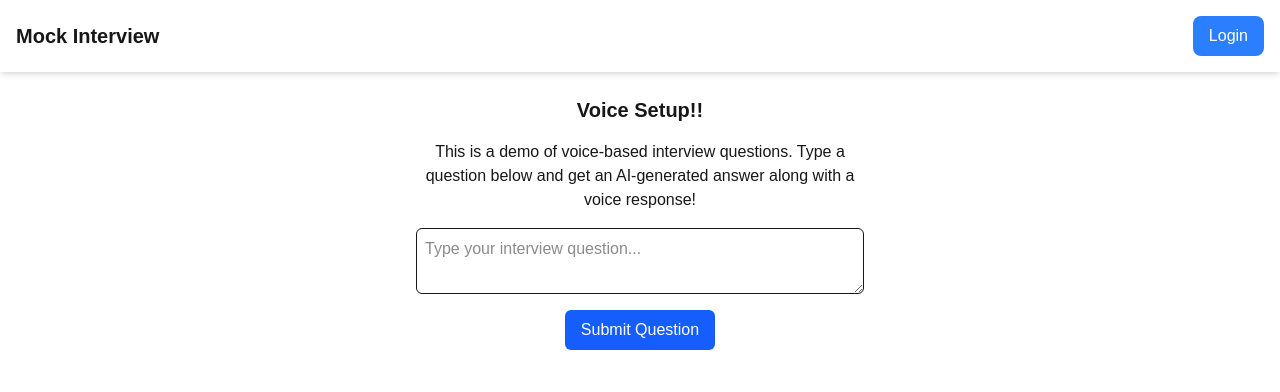
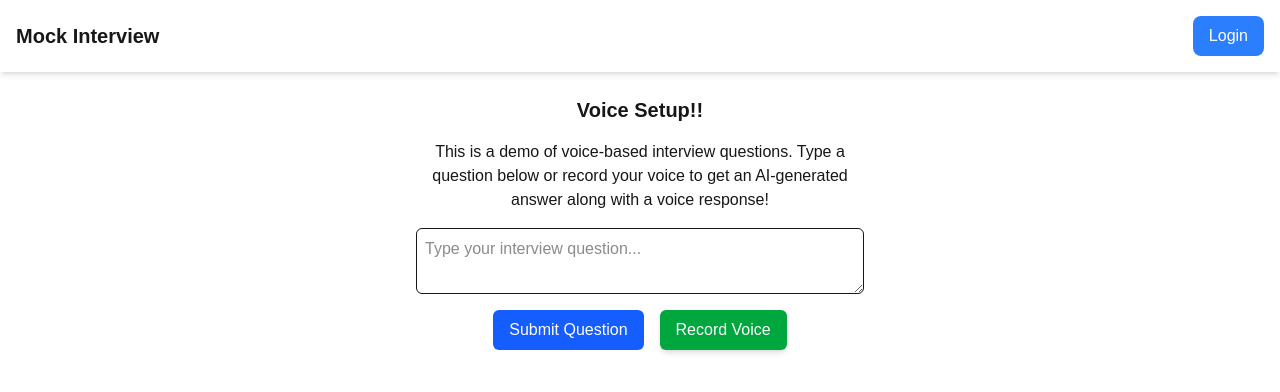
Before and after one commit to sushma1261/MockInterview-frontend, a Next.js app: page /voice in a window 1280 px wide. Shown: the top 392 px of the page. Built offline with nearby package versions, Linux system fonts and the light colour scheme; no server answers.

Commit message:
Added Voice request from UI

```diff
--- a/src/app/voice/page.tsx
+++ b/src/app/voice/page.tsx
@@ -1,5 +1,6 @@
 "use client";
-import { useState } from "react";
+import { useRef, useState } from "react";
+import { MIMETYPE_AUDIO_WEBM } from "../utils/constants";
 import { getBaseUrl } from "../utils/utils";
 
 export default function VoiceInterview() {
@@ -7,18 +8,30 @@ export default function VoiceInterview() {
   const [answer, setAnswer] = useState("");
   const [loading, setLoading] = useState(false);
   const [audioUrl, setAudioUrl] = useState<string | null>(null);
+  const [recording, setRecording] = useState(false);
 
-  const handleSubmit = async () => {
-    if (!question.trim()) return;
+  const mediaRecorderRef = useRef<MediaRecorder | null>(null);
+  const audioChunksRef = useRef<Blob[]>([]);
+
+  const handleSubmit = async (payload?: { audioBase64?: string }) => {
+    if (!question.trim() && !payload?.audioBase64) return;
     setLoading(true);
     setAnswer("");
     setAudioUrl(null);
 
     try {
-      const res = await fetch(`${getBaseUrl()}/voice/voiceRes`, {
+      console.log("audioBase64?? ", payload?.audioBase64);
+      const res = await fetch(`${getBaseUrl()}/voice/getVoice`, {
         method: "POST",
         headers: { "Content-Type": "application/json" },
-        body: JSON.stringify({ question }),
+        body: JSON.stringify(
+          payload?.audioBase64
+            ? {
+                base64data: payload.audioBase64,
+                mimeType: MIMETYPE_AUDIO_WEBM,
+              }
+            : { question }
+        ),
       });
 
       const data = await res.json();
@@ -29,16 +42,60 @@ export default function VoiceInterview() {
       }
 
       setAnswer(data.answer);
-
+      if (!data.audioBase64) return;
+      else {
         // ✅ convert base64 -> blob -> object URL
         const audioBlob = b64toBlob(data.audioBase64, data.mimeType);
         const url = URL.createObjectURL(audioBlob);
         setAudioUrl(url);
+      }
     } catch (err) {
       console.error(err);
       setAnswer("Something went wrong!");
     } finally {
       setLoading(false);
+    }
+  };
+
+  // 🎤 Start / Stop recording
+  const toggleRecording = async () => {
+    if (recording) {
+      // Stop recording
+      mediaRecorderRef.current?.stop();
+      setRecording(false);
+    } else {
+      try {
+        const stream = await navigator.mediaDevices.getUserMedia({
+          audio: true,
+        });
+        const mediaRecorder = new MediaRecorder(stream);
+        mediaRecorderRef.current = mediaRecorder;
+        audioChunksRef.current = [];
+
+        mediaRecorder.ondataavailable = (event) => {
+          if (event.data.size > 0) {
+            audioChunksRef.current.push(event.data);
+          }
+        };
+
+        mediaRecorder.onstop = async () => {
+          const audioBlob = new Blob(audioChunksRef.current, {
+            type: MIMETYPE_AUDIO_WEBM,
+          });
+          const reader = new FileReader();
+          reader.readAsDataURL(audioBlob);
+          reader.onloadend = () => {
+            console.log({ result: reader.result });
+            const base64data = (reader.result as string).split(",")[1];
+            handleSubmit({ audioBase64: base64data });
+          };
+        };
+
+        mediaRecorder.start();
+        setRecording(true);
+      } catch (err) {
+        console.error("Mic access denied:", err);
+      }
     }
   };
 
@@ -60,7 +117,8 @@ export default function VoiceInterview() {
       <h2 className="text-xl font-bold">Voice Setup!!</h2>
       <p className="text-center max-w-md">
         This is a demo of voice-based interview questions. Type a question below
-        and get an AI-generated answer along with a voice response!
+        or record your voice to get an AI-generated answer along with a voice
+        response!
       </p>
 
       {/* User Input */}
@@ -71,13 +129,27 @@ export default function VoiceInterview() {
         className="w-full max-w-md p-2 border rounded-md"
       />
 
+      <div className="flex gap-4">
         <button
-        onClick={handleSubmit}
+          onClick={() => handleSubmit()}
           disabled={loading}
           className="px-4 py-2 bg-blue-600 text-white rounded-md hover:bg-blue-700 disabled:opacity-50"
         >
           {loading ? "Thinking..." : "Submit Question"}
         </button>
+
+        {/* 🎤 Record Button */}
+        <button
+          onClick={toggleRecording}
+          className={`px-4 py-2 rounded-md text-white shadow-md transition ${
+            recording
+              ? "bg-red-600 hover:bg-red-700"
+              : "bg-green-600 hover:bg-green-700"
+          }`}
+        >
+          {recording ? "Stop Recording" : "Record Voice"}
+        </button>
+      </div>
 
       {/* Show Answer */}
       {answer && (
```
Lines whose indentation alone changed are shown as unchanged.
